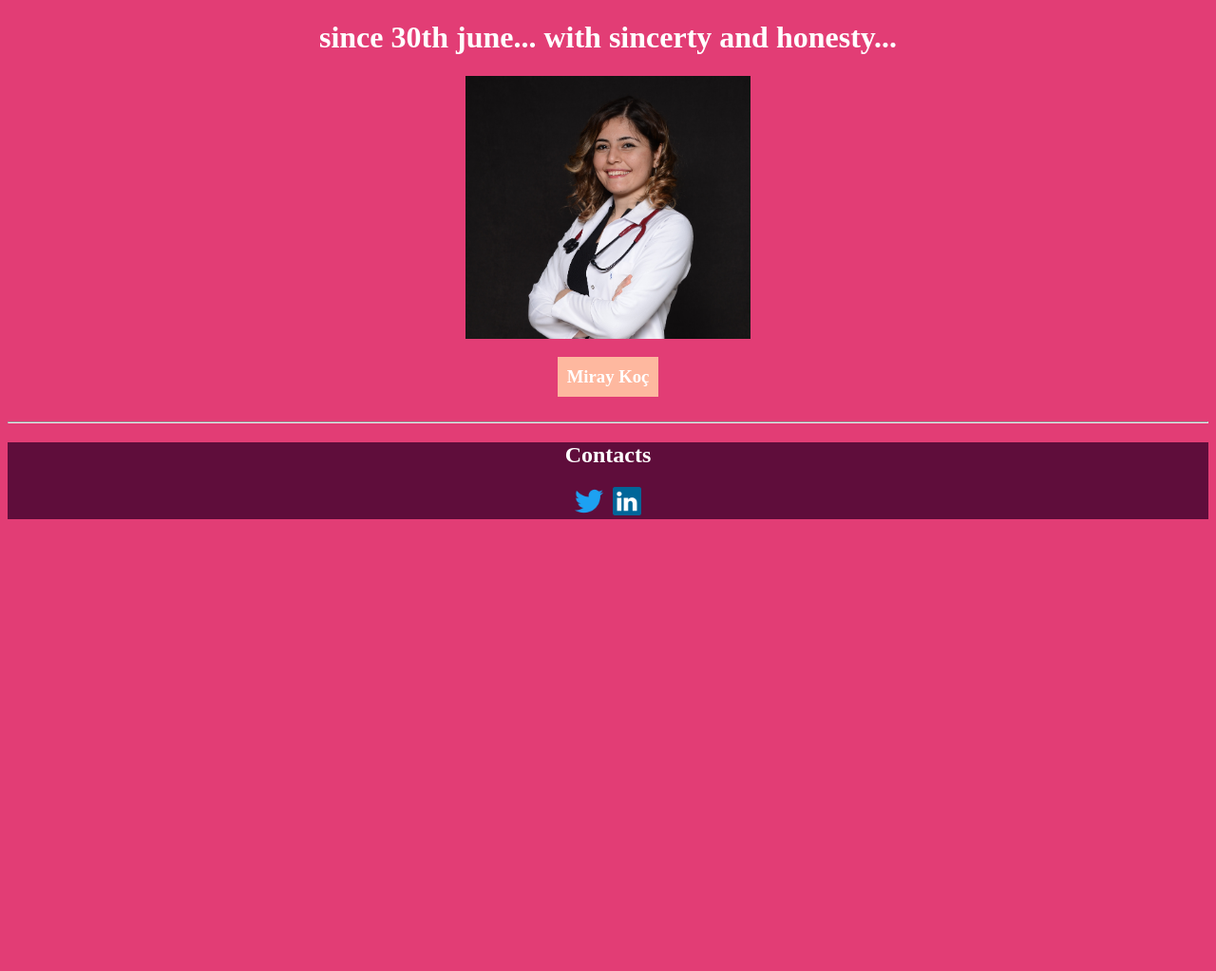
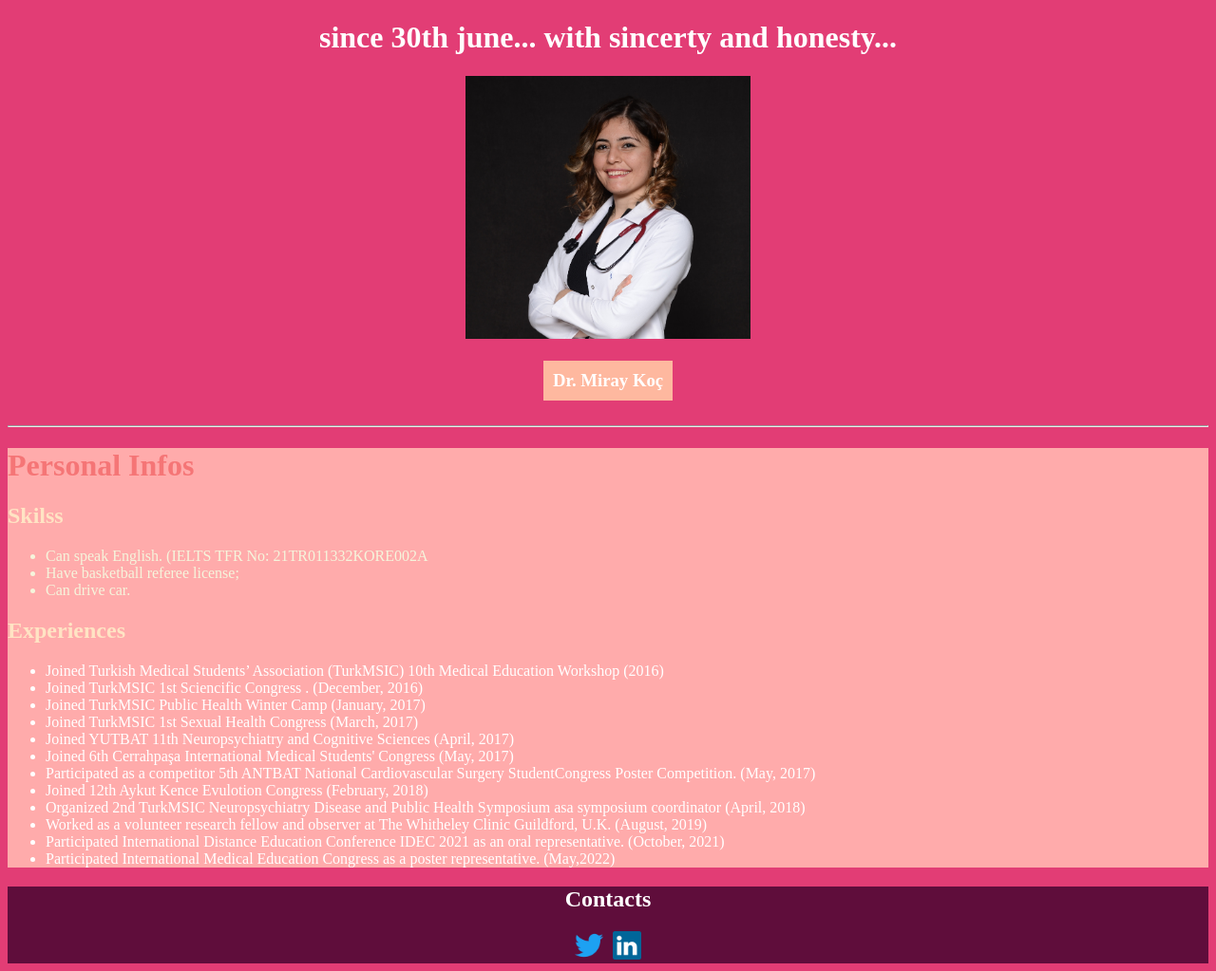
Before and after one commit to miraykoc/my-first-site, a plain HTML site: page index.html in a window 1280 px wide. Shown: the whole page at 95% size. Before the commit the page ends 800 px from the top, so only its background shows below. Drawn offline with Linux system fonts and the light colour scheme.

Commit message:
redirect to instagram, add descriptive infos

```diff
--- a/index.html
+++ b/index.html
@@ -14,10 +14,43 @@
 
     <div class="image-wrapper"
         style="display: flex; align-items: center; justify-content: center; flex-direction: column;  ">
-        <img src="./src/images/foro.jpg" alt="muhtesem miray" width="300px">
-        <h3 style="background-color:#feb89f; padding: 10px;">Miray Koç</h3>
+        <a href="https://www.instagram.com/mirayk13/"><img src="./src/images/foro.jpg" alt="muhtesem miray"
+                width="300px"></a>
+        <h3 style="background-color:#feb89f; padding: 10px;">Dr. Miray Koç</h3>
+
     </div>
     <hr>
+    <div class="personal infos" style="background-color: #ffabab ">
+        <h1 style="text-align: left; color:#f57576" :>Personal Infos</h1>
+        <h2 style="text-align: left; color: bisque" :>Skilss</h2>
+        <ul style="text-align: left; color:beige" :>
+            <li>Can speak English. (IELTS TFR No: 21TR011332KORE002A</li>
+            <li>Have basketball referee license;</li>
+            <li>Can drive car.</li>
+        </ul>
+        <h2 style="text-align:left; color:bisque " :> Experiences</h2>
+        <ul>
+            <li> Joined Turkish Medical Students’ Association (TurkMSIC) 10th Medical Education
+                Workshop (2016)
+            </li>
+            <li>Joined TurkMSIC 1st Sciencific Congress . (December, 2016)</li>
+            <li>Joined TurkMSIC Public Health Winter Camp (January, 2017)</li>
+            <li> Joined TurkMSIC 1st Sexual Health Congress (March, 2017)</li>
+            <li> Joined YUTBAT 11th Neuropsychiatry and Cognitive Sciences (April, 2017)</li>
+            <li>Joined 6th Cerrahpaşa International Medical Students' Congress (May, 2017)</li>
+            <li> Participated as a competitor 5th ANTBAT National Cardiovascular Surgery StudentCongress Poster
+                Competition. (May, 2017)</li>
+            <li> Joined 12th Aykut Kence Evulotion Congress (February, 2018)</li>
+            <li> Organized 2nd TurkMSIC Neuropsychiatry Disease and Public Health Symposium asa symposium coordinator
+                (April, 2018)</li>
+            <li>Worked as a volunteer research fellow and observer at The Whitheley Clinic Guildford, U.K. (August,
+                2019)</li>
+            <li> Participated International Distance Education Conference IDEC 2021 as an oral representative. (October,
+                2021) </li>
+            <li> Participated International Medical Education Congress as a poster representative. (May,2022)</li>
+        </ul>
+
+    </div>
     <div class="iletişim" style="background-color: #5f0d3b;">
 
         <h2 style="text-align: center">Contacts</h2>
@@ -34,6 +67,8 @@
         </div>
     </div>
 
+    <div> </div>
+
 
 </body>
 
```
